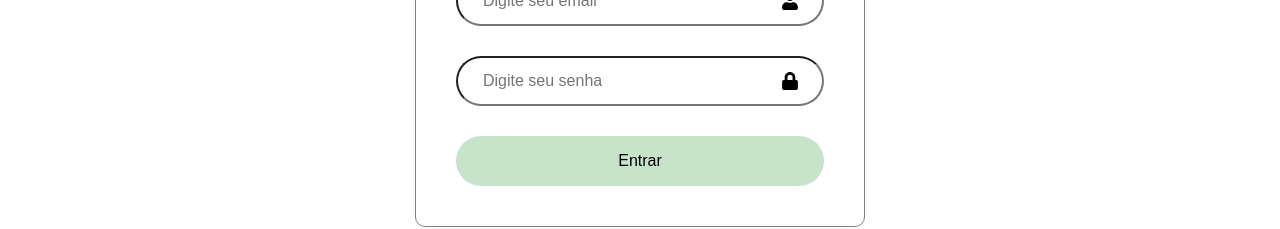
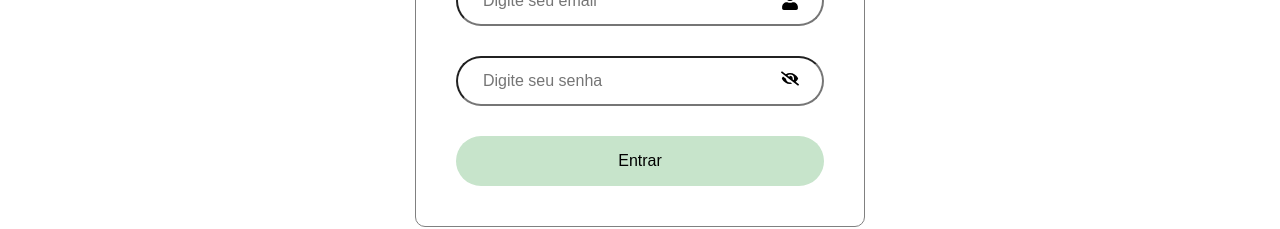
Before and after one commit to guiromao87/app-backoffice, a React (Vite) app: page / in a window 1280 px wide. Shown: the part 341-570 px from the top of the page. Built offline with nearby package versions, Linux system fonts and the light colour scheme.

Commit message:
added option to change password visibility

```diff
--- a/src/pages/Login/login.jsx
+++ b/src/pages/Login/login.jsx
@@ -1,18 +1,19 @@
-import {FaUser, FaLock} from "react-icons/fa"
+import axios from "axios";
 import { useState } from "react";
-import "./Login.css"
-import axios from "axios";
-import {useNavigate} from 'react-router-dom'
+import { FaEye, FaEyeSlash, FaUser } from "react-icons/fa";
+import { useNavigate } from 'react-router-dom';
+import "./Login.css";
 
 const Login = () => {
     const [email, setEmail] = useState("");
     const [password, setPassword] = useState("");
+    const [visibilityPassword, setVisibilityPassword] = useState(false);
     const navigate = useNavigate()
 
     const handlerSubmit = (event) => {
         event.preventDefault();
 
-        axios.post("http://localhost:8080/api/v1/login", {email, password})
+        axios.post("http://localhost:8080/api/v1/login", { email, password })
             .then(resposta => {
                 sessionStorage.setItem('token', resposta.data.accessToken)
                 sessionStorage.setItem('name', resposta.data.userLoggedDTO.name)
@@ -20,7 +21,7 @@ const Login = () => {
                 navigate('/home')
             }).catch(erro => {
                 alert("Email ou senha inválidos")
-        })
+            })
     }
 
     return (
@@ -33,8 +34,10 @@ const Login = () => {
                         <FaUser className="icon" />
                     </div>
                     <div className="input-field">
-                        <input type="password" placeholder="Digite seu senha" onChange={(e) => setPassword(e.target.value)} />
-                        <FaLock className="icon" />
+                        <input type={visibilityPassword ? "text" : "password"} placeholder="Digite seu senha" onChange={(e) => setPassword(e.target.value)} />
+                        <div className="icon" onClick={() => setVisibilityPassword(!visibilityPassword)}>
+                            {visibilityPassword ? <FaEye /> : <FaEyeSlash />}
+                        </div>
                     </div>
                     <button>Entrar</button>
                 </form>
```
